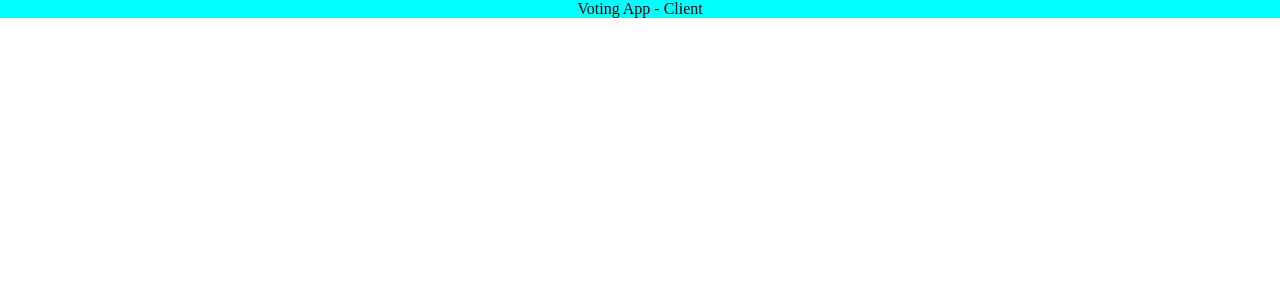
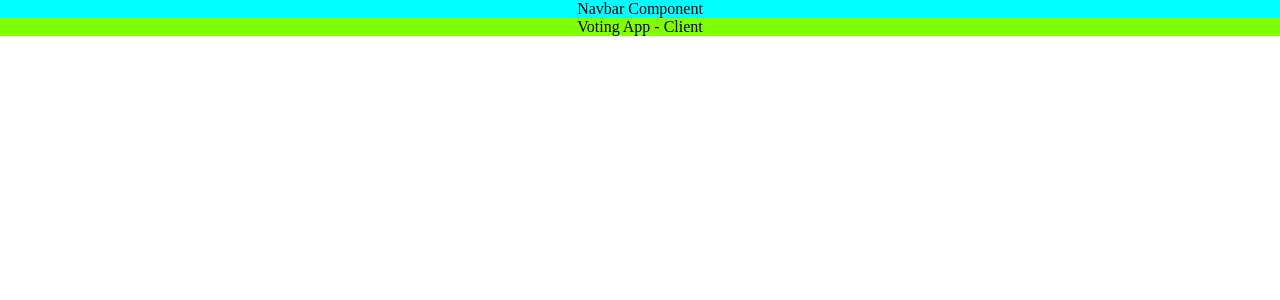
Before and after one commit to DVoting/dvoting.github.io, a React (Vite) app: page / in a window 1280 px wide. Shown: the top 300 px of the page. Built offline with nearby package versions, Linux system fonts and the light colour scheme.

Commit message:
Web3 dependency added & folder structure modified

```diff
--- a/package.json
+++ b/package.json
@@ -10,7 +10,8 @@
     "axios": "^0.24.0",
     "react": "^17.0.2",
     "react-dom": "^17.0.2",
-    "react-router-dom": "^6.2.1"
+    "react-router-dom": "^6.2.1",
+    "web3": "^1.7.0"
   },
   "devDependencies": {
     "@vitejs/plugin-react": "^1.0.7",
--- a/src/App.jsx
+++ b/src/App.jsx
@@ -1,6 +1,6 @@
 import { BrowserRouter as Router, Routes, Route } from "react-router-dom";
-import Home from "./components/Home/Home";
 import "./App.css";
+import { Home } from "./pages";
 
 function App() {
   return (
--- a/src/components/Home/Home.jsx
+++ /dev/null
@@ -1,8 +0,0 @@
-import React from "react";
-import styles from "./Home.module.css";
-
-const Home = () => {
-  return <div className={styles.root}>Voting App - Client</div>;
-};
-
-export default Home;
--- /dev/null
+++ b/src/components/Navbar/Navbar.jsx
@@ -0,0 +1,8 @@
+import React from "react";
+import styles from "./Navbar.module.css";
+
+const Navbar = () => {
+  return <div className={styles.root}>Navbar Component</div>;
+};
+
+export default Navbar;
--- /dev/null
+++ b/src/pages/Home/Home.jsx
@@ -0,0 +1,14 @@
+import React from "react";
+import Navbar from "../../components/Navbar/Navbar";
+import styles from "./Home.module.css";
+
+const Home = () => {
+  return (
+    <div className={styles.root}>
+      <Navbar />
+      Voting App - Client
+    </div>
+  );
+};
+
+export default Home;
--- /dev/null
+++ b/src/pages/Home/Home.module.css
@@ -0,0 +1,3 @@
+.root {
+  background-color: chartreuse;
+}
--- /dev/null
+++ b/src/pages/index.js
@@ -0,0 +1 @@
+export { default as Home } from "./Home/Home";
--- /dev/null
+++ b/src/utils/index.js
@@ -0,0 +1 @@
+export const UTIL = "UTIL";
```
Also changed, not shown: src/components/Navbar/Navbar.module.css (renamed from src/components/Home/Home.module.css), 1 other file (tests, documents, lock files or other folders).
